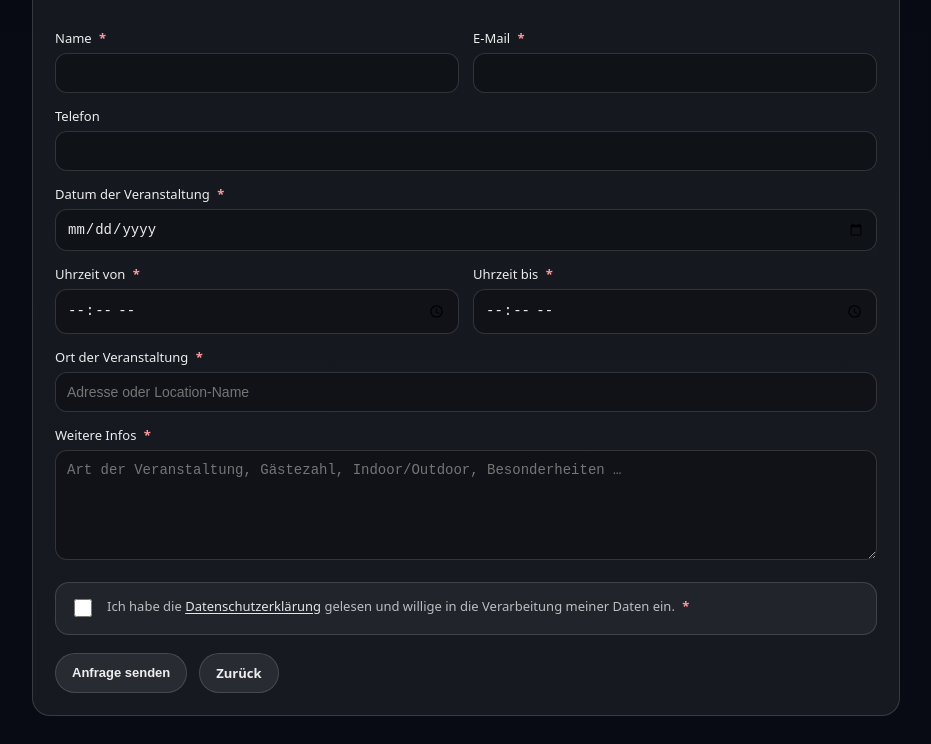
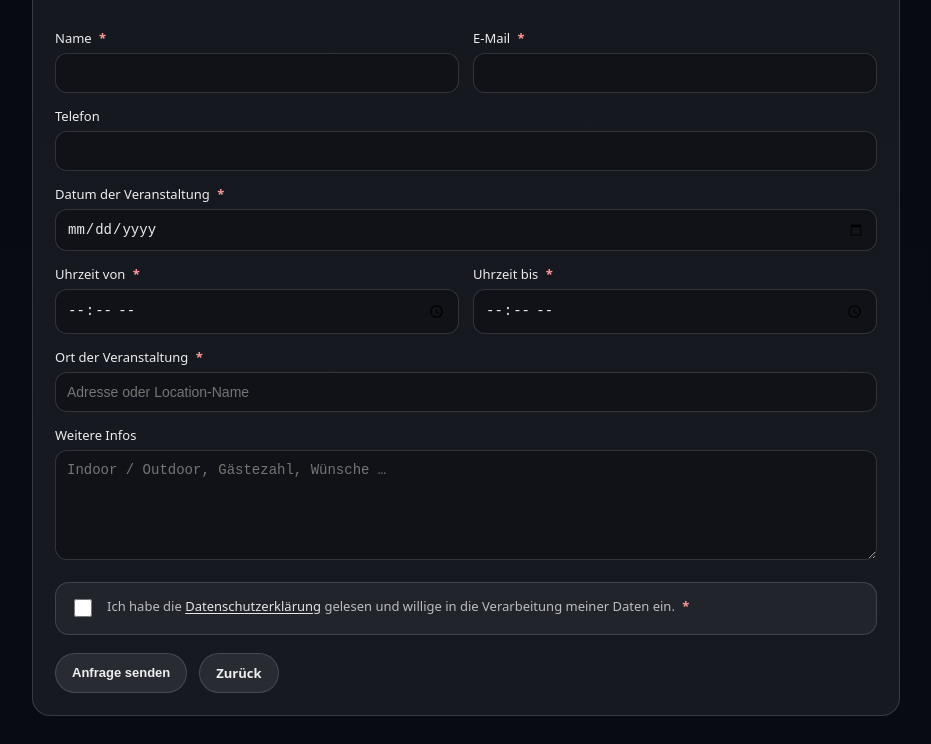
Before and after one commit to Jojo1056758/index_test.html, a plain HTML site: page anfrage.html in a window 1280 px wide. Shown: the part 126-870 px from the top of the page, without its empty margins (174-1105 px from the left). Drawn offline with Linux system fonts and the light colour scheme.

Commit message:
Refactor Datenschutz checkbox and textarea fields

```diff
--- a/anfrage.html
+++ b/anfrage.html
@@ -68,7 +68,7 @@
       .row{grid-template-columns:1fr}
     }
 
-    /* Datenschutz-Checkbox sauber/clean */
+    /* Clean Datenschutz */
     .consent{
       margin-top:18px;
       padding:14px;
@@ -166,18 +166,17 @@
           <input name="Ort der Veranstaltung" required placeholder="Adresse oder Location-Name">
         </label>
 
+        <!-- ✅ WICHTIG: NICHT MEHR required -->
         <label>
-          Weitere Infos <span class="req">*</span>
-          <textarea name="Nachricht" required placeholder="Art der Veranstaltung, Gästezahl, Indoor/Outdoor, Besonderheiten …"></textarea>
+          Weitere Infos
+          <textarea name="Nachricht" placeholder="Indoor / Outdoor, Gästezahl, Wünsche …"></textarea>
         </label>
 
-        <!-- Clean wie vorher: eigene Zeile, schön -->
         <label class="consent">
           <input type="checkbox" required>
           <span>
             Ich habe die <a href="datenschutz.html" target="_blank" rel="noopener">Datenschutzerklärung</a> gelesen
-            und willige in die Verarbeitung meiner Daten ein.
-            <span class="req">*</span>
+            und willige in die Verarbeitung meiner Daten ein. <span class="req">*</span>
           </span>
         </label>
 
```
